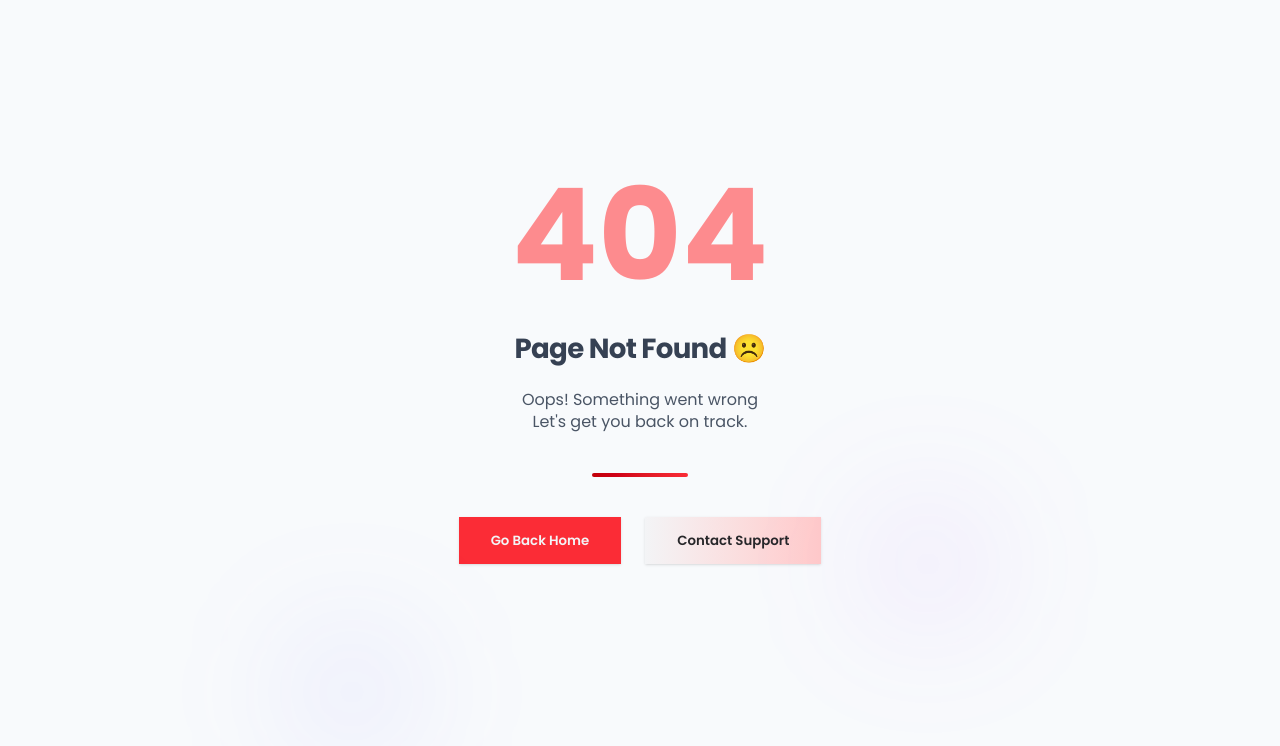
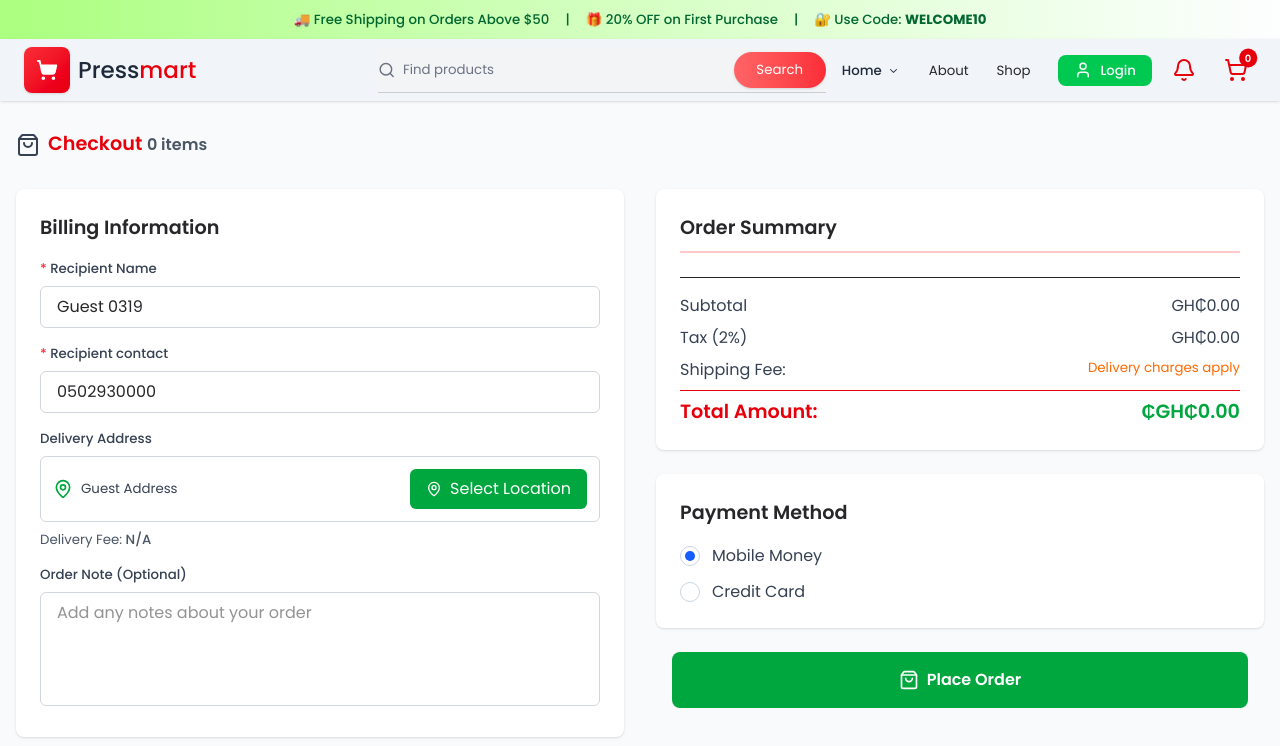
Before and after one commit to Abdulai059/E-commence-Store, a React (Vite) app: page /checkout in a window 1280 px wide. Before the commit this address had no page. Shown: the top 746 px of the page. Built offline with nearby package versions, Linux system fonts and the light colour scheme.

Commit message:
feat: add custom RadioCheckbox component and integrate it into payment method

```diff
--- a/src/App.jsx
+++ b/src/App.jsx
@@ -9,6 +9,7 @@ import ProductPage from "./pages/ProductPage";
 import NotFoundPage from "./ui/NotFoundPage";
 import Shop from "./pages/Shop";
 import ShoppingCart from "./components/cart/ShoppingCart";
+import CheckoutPage from "./pages/CheckoutPage";
 
 const queryClient = new QueryClient({
   defaultOptions: {
@@ -30,14 +31,15 @@ function App() {
             <Route path="product/:productId" element={<ProductPage />} />
             <Route path="shop" element={<Shop />} />
             <Route path="cart" element={<ShoppingCart />} />
+             <Route path="checkout" element={<CheckoutPage />} />
           </Route>
 
-           <Route path="*" element={<NotFoundPage/>} />
+          <Route path="*" element={<NotFoundPage />} />
         </Routes>
       </BrowserRouter>
 
       <Toaster
-          position="top-center"
+        position="top-right"
         gutter={12}
         containerStyle={{ margin: "8px" }}
         toastOptions={{
@@ -51,8 +53,8 @@ function App() {
             fontSize: "16px",
             maxWidth: "500px",
             padding: "16px 24px",
-              backgroundColor: "var(--color-grey-0)",
-              color: "var(--color-grey-700)",
+            backgroundColor: "rgb(22 163 74)",
+            color: "rgb(241 245 249)",
           },
         }}
       />
--- a/src/components/cart/CartSummary.jsx
+++ b/src/components/cart/CartSummary.jsx
@@ -3,6 +3,7 @@ import Button from "../../ui/Button";
 import { useSelector } from "react-redux";
 import { getCart } from "./cartSlice";
 import { formatCurrency } from "../../utils/helpers";
+import { Link } from "react-router-dom";
 
 function CartSummary() {
   const [showAddress, setShowAddress] = useState(false);
@@ -83,9 +84,11 @@ function CartSummary() {
         </p>
       </div>
 
-      <Button className="mt-6 w-full cursor-pointer py-3 font-medium text-white transition">
-        Place Order
-      </Button>
+      <Link to="/checkout">
+        <Button className="mt-6 w-full cursor-pointer py-3 font-medium text-white transition">
+          Place Order
+        </Button>
+      </Link>
     </div>
   );
 }
--- a/src/components/navbar/NavItems.jsx
+++ b/src/components/navbar/NavItems.jsx
@@ -1,3 +1,7 @@
+import SideNav from "../navigation/SideNav"
+
+
+
 function NavItems({ isOpen, onClose }) {
   if (!isOpen) return null;
 
--- a/src/components/navigation/MenuItem.jsx
+++ b/src/components/navigation/MenuItem.jsx
@@ -6,7 +6,7 @@ function MenuItem({ icon, label, active, badge, to, onClick }) {
       className={`flex w-full items-center gap-3 rounded-lg px-4 py-3 transition-colors ${
         active ? "bg-green-50 text-green-700" : "text-gray-700 hover:bg-gray-50"
       }`}
-      onClick={onClick} // now works
+      onClick={onClick}
     >
       <span className={active ? "text-green-600" : "text-gray-500"}>{icon}</span>
       <span className="flex-1 text-left font-medium">{label}</span>
--- a/src/components/navigation/SideNav.jsx
+++ b/src/components/navigation/SideNav.jsx
@@ -4,7 +4,7 @@ import CategoryItem from "./CategoryItem";
 import MenuItem from "./MenuItem";
 import { categories } from "./CategoriesData";
 
-export default function OpenNav({ onClose }) {
+export default function SideNav({ onClose }) {
   const [activeTab, setActiveTab] = useState("main");
   const [expandedCategory, setExpandedCategory] = useState(null);
 
--- /dev/null
+++ b/src/pages/CheckoutPage.jsx
@@ -0,0 +1,200 @@
+import { ShoppingBag, MapPin, X } from "lucide-react";
+import { useState } from "react";
+import { useSelector } from "react-redux";
+import { formatCurrency } from "../utils/helpers";
+import { getCart } from "../components/cart/cartSlice";
+import RadioCheckbox from "../ui/RadioCheckbox";
+
+export default function CheckoutPage() {
+  const [selectedPayment, setSelectedPayment] = useState("mobile");
+  const [orderNote, setOrderNote] = useState("");
+
+  const cart = useSelector((state) => state.cart.cart);
+
+  return (
+    <div className="mx-4 min-h-screen bg-gray-50 py-8">
+      <div className="mx-auto max-w-[1600px] px-0 md:mt-[100px]">
+        <div className="mb-8 flex items-center gap-2">
+          <ShoppingBag className="h-6 w-6 text-gray-700" />
+          <h1 className="text-lg font-semibold text-red-600">
+            Checkout <span className="text-base text-gray-600"> {cart.length} items </span>
+          </h1>
+        </div>
+
+        <div className="grid gap-8 lg:grid-cols-2">
+          <div className="space-y-6">
+            <div className="rounded-lg bg-white p-6 shadow-sm">
+              <h2 className="mb-4 text-lg font-semibold">Billing Information</h2>
+
+              <div className="space-y-4">
+                <div>
+                  <label className="mb-2 block text-sm font-medium text-gray-700">
+                    <span className="text-red-500">*</span> Recipient Name
+                  </label>
+                  <div className="relative">
+                    <input
+                      type="text"
+                      value="Guest 0319"
+                      className="w-full rounded-md border border-gray-300 px-4 py-2 focus:ring-2 focus:ring-red-500 focus:outline-none"
+                    />
+                  </div>
+                </div>
+
+                <div>
+                  <label className="mb-2 block text-sm font-medium text-gray-700">
+                    <span className="text-red-500">*</span> Recipient contact
+                  </label>
+                  <div className="relative">
+                    <input
+                      type="text"
+                      value="0502930000"
+                      className="w-full rounded-md border border-gray-300 px-4 py-2 focus:ring-2 focus:ring-red-500 focus:outline-none"
+                    />
+                  </div>
+                </div>
+
+                <div>
+                  <label className="mb-2 block text-sm font-medium text-gray-700">
+                    Delivery Address
+                  </label>
+                  <div className="flex items-center justify-between rounded-md border border-gray-300 p-3">
+                    <div className="flex items-center gap-2">
+                      <MapPin className="h-5 w-5 text-green-600" />
+                      <span className="text-sm text-gray-700">Guest Address</span>
+                    </div>
+                    <button className="flex items-center gap-2 rounded-md bg-green-600 px-4 py-2 text-white hover:bg-green-700">
+                      <MapPin className="h-4 w-4" />
+                      Select Location
+                    </button>
+                  </div>
+                  <p className="mt-2 text-sm text-gray-600">
+                    Delivery Fee: <span className="font-medium">N/A</span>
+                  </p>
+                </div>
+
+                <div>
+                  <label className="mb-2 block text-sm font-medium text-gray-700">
+                    Order Note (Optional)
+                  </label>
+                  <textarea
+                    value={orderNote}
+                    onChange={(e) => setOrderNote(e.target.value)}
+                    placeholder="Add any notes about your order"
+                    className="w-full resize-none rounded-md border border-gray-300 px-4 py-2 focus:ring-2 focus:ring-red-500 focus:outline-none"
+                    rows={4}
+                  />
+                </div>
+              </div>
+            </div>
+          </div>
+
+          <div className="space-y-6">
+            <div className="rounded-lg bg-white p-6 shadow-sm">
+              <h2 className="mb-4 border-b-2 border-red-200 pb-2 text-lg font-semibold">
+                Order Summary
+              </h2>
+
+              <div className="mb-6 space-y-4">
+                {cart.map((item) => (
+                  <CheckoutItems item={item} key={item.productId} />
+                ))}
+              </div>
+
+              <CheckoutDetails />
+            </div>
+
+            <div className="rounded-lg bg-white p-6 shadow-sm">
+              <h2 className="mb-4 text-lg font-semibold">Payment Method</h2>
+
+              <div className="space-y-3">
+                <label className="flex cursor-pointer items-center gap-3">
+                  <RadioCheckbox
+                    name="payment"
+                    value="mobile"
+                    checked={selectedPayment === "mobile"}
+                    onChange={(e) => setSelectedPayment(e.target.value)}
+                  />
+                  <span className="text-gray-700">Mobile Money</span>
+                </label>
+
+                <label className="flex cursor-pointer items-center gap-3">
+                  <RadioCheckbox
+                    name="payment"
+                    value="card"
+                    checked={selectedPayment === "card"}
+                    onChange={(e) => setSelectedPayment(e.target.value)}
+                  />
+                  <span className="text-gray-700">Credit Card</span>
+                </label>
+              </div>
+            </div>
+
+            <div className="mx-4">
+              <button className="flex w-full items-center justify-center gap-2 rounded-lg bg-green-600 py-4 font-semibold text-white transition-colors hover:bg-green-700">
+                <ShoppingBag className="h-5 w-5" />
+                Place Order
+              </button>
+            </div>
+          </div>
+        </div>
+      </div>
+    </div>
+  );
+}
+
+function CheckoutItems({ item }) {
+  const { productId, image, name, quantity, unitPrice, totalPrice } = item;
+
+  return (
+    <div className="flex gap-4">
+      <img src={image} alt={name} className="h-20 w-20 rounded-md object-cover" />
+
+      <div className="flex-1">
+        <h3 className="font-medium text-gray-800">{name}</h3>
+        <p className="text-sm text-gray-500">Qty: {quantity}</p>
+        <p className="text-sm text-gray-500">{formatCurrency(unitPrice)}</p>
+      </div>
+
+      <div className="text-right">
+        <p className="font-semibold text-gray-800">{formatCurrency(quantity * unitPrice)}</p>
+      </div>
+    </div>
+  );
+}
+
+function CheckoutDetails() {
+  const cart = useSelector(getCart);
+
+  // Sum of all item subtotals = quantity * unitPrice
+  const price = cart.reduce((sum, item) => sum + item.quantity * item.unitPrice, 0);
+
+  // tax = 2% of price
+  const tax = price * 0.02;
+
+  // Shipping fee
+  const shippingFee = 0;
+
+  // Total amount
+  const totalAmount = price + tax + shippingFee;
+
+  return (
+    <div className="space-y-2 border-t pt-4">
+      <div className="flex justify-between text-gray-700">
+        <span>Subtotal</span>
+        <span>{formatCurrency(price)}</span>
+      </div>
+      <div className="flex justify-between text-gray-700">
+        <span>Tax (2%)</span>
+        <span>{formatCurrency(tax)}</span>
+      </div>
+      <div className="flex justify-between text-gray-700">
+        <span>Shipping Fee:</span>
+        <span className="text-sm text-orange-500">Delivery charges apply</span>
+      </div>
+      <div className="flex justify-between border-t pt-2 text-lg font-semibold text-red-600 md:text-xl">
+        <span>Total Amount:</span>
+        <span className="text-green-600">₵{formatCurrency(totalAmount)}</span>
+      </div>
+    </div>
+  );
+}
--- /dev/null
+++ b/src/ui/RadioCheckbox.jsx
@@ -0,0 +1,19 @@
+function RadioCheckbox({ type = "radio", name, value, checked, onChange }) {
+  return (
+    <div className="flex cursor-pointer items-center gap-3">
+      <input
+        type={type}
+        name={name}
+        value={value}
+        checked={checked}
+        onChange={onChange}
+        className="peer hidden"
+      />
+
+      <span class="relative flex h-5 w-5 items-center justify-center rounded-full border border-slate-300 peer-checked:after:absolute peer-checked:after:h-2.5 peer-checked:after:w-2.5 peer-checked:after:rounded-full peer-checked:after:bg-blue-600 peer-checked:after:content-['']"></span>
+
+    </div>
+  );
+}
+
+export default RadioCheckbox;
```
Lines whose indentation alone changed are shown as unchanged.
